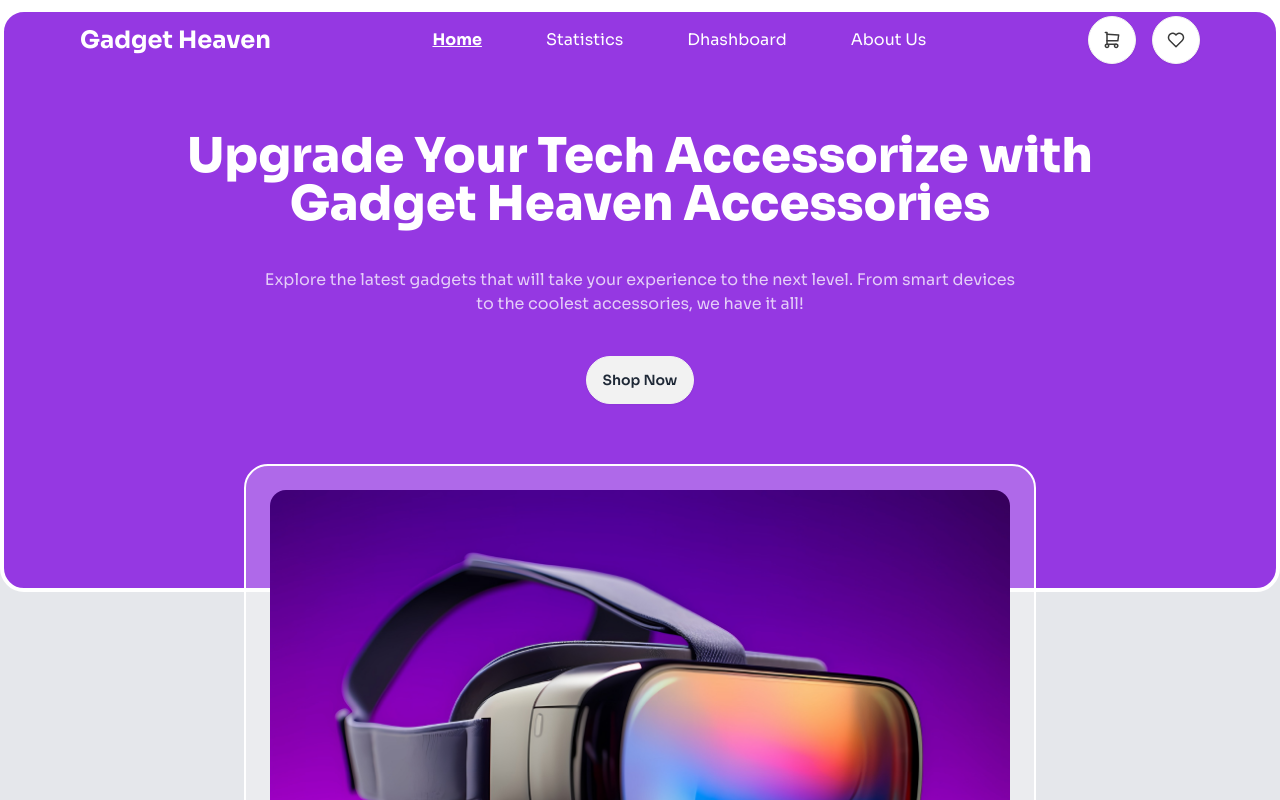
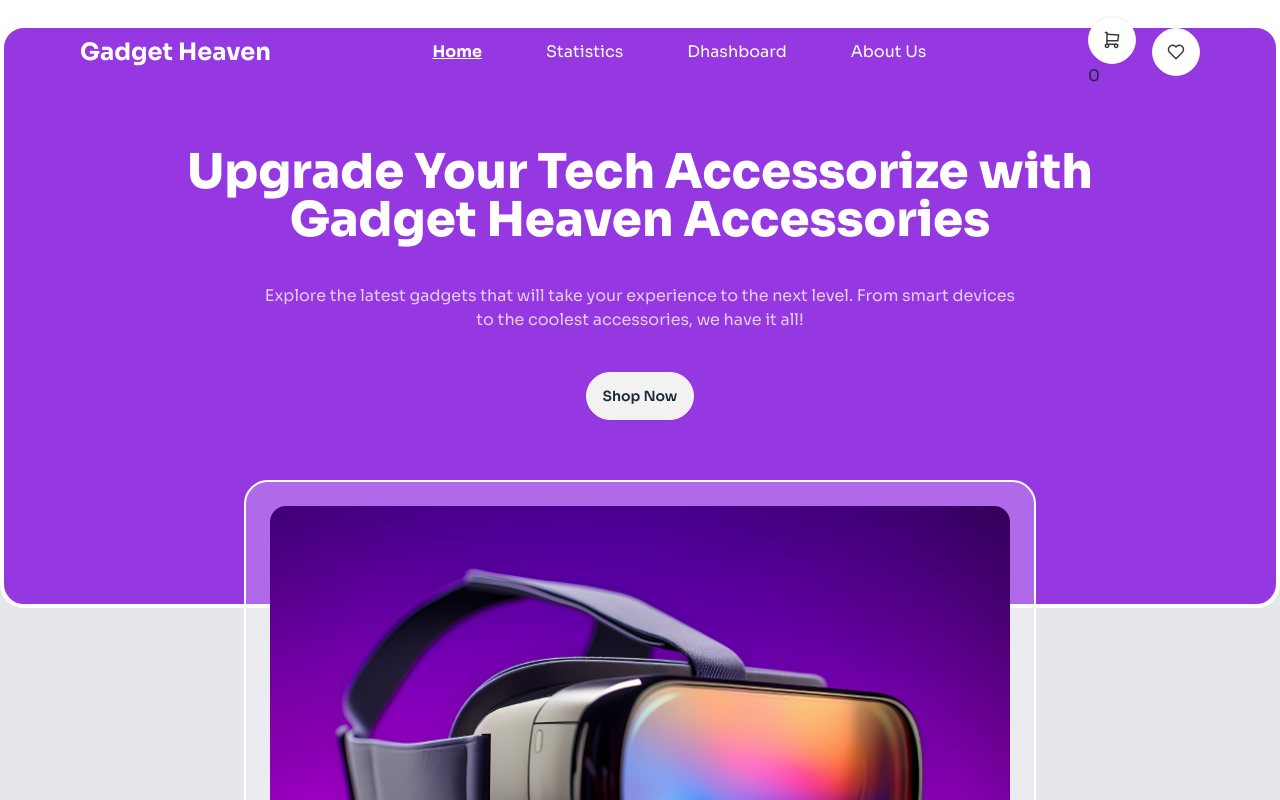
Before and after one commit to programming-hero-web-course-4/b10a8-gadget-heaven-Ajmain-Fayek, a React (Vite) app: page / in a window 1280 px wide. Shown: the top 800 px of the page. Built offline with nearby package versions, Linux system fonts and the light colour scheme.

Commit message:
Carts setting into localStorage

```diff
--- a/src/Components/Navbar.jsx
+++ b/src/Components/Navbar.jsx
@@ -3,17 +3,19 @@ import WishList_SVG from "./WishList_SVG";
 import AddToCard_SVG from "./AddToCard_SVG";
 import { NavLink, Link, useLocation } from "react-router-dom";
 import CartWishContext from "../Context/ButtonsActiveStateContext";
+import AddToCartContext from "../Context/AddToCartContext";
 
 const Navbar = () => {
     const { cartBtn, wishListBtn, defaultBtn, toggleCart, toggleWishlist } =
         useContext(CartWishContext);
+    const {cartNumber} = useContext(AddToCartContext)
 
-    const location = useLocation()
+    const location = useLocation();
 
-    const [ toggle, setToggle ] = useState(true);
+    const [toggle, setToggle] = useState(true);
 
     useEffect(() => {
-        if ((location.pathname == "/")) {
+        if (location.pathname == "/") {
             return setToggle(true);
         } else return setToggle(false);
     }, [location]);
@@ -87,11 +89,7 @@ const Navbar = () => {
                 <Link
                     onClick={defaultBtn}
                     to="/"
-                    style={
-                        toggle
-                            ? { color: "white" }
-                            : { color: "black" }
-                    }
+                    style={toggle ? { color: "white" } : { color: "black" }}
                     className="text-lg sm:text-xl lg:text-2xl font-bold cursor-pointer"
                 >
                     Gadget Heaven
@@ -152,6 +150,7 @@ const Navbar = () => {
                 </ul>
             </div>
             <div className="cartWishBtn gap-4">
+                <div className="relative">
                     <NavLink
                         onClick={cartBtn}
                         to="/dashboard"
@@ -163,6 +162,9 @@ const Navbar = () => {
                     >
                         <AddToCard_SVG />
                     </NavLink>
+                    <p>{cartNumber}</p>
+                </div>
+                <div className="relative">
                     <NavLink
                         onClick={wishListBtn}
                         to="/dashboard/wishlist"
@@ -176,6 +178,7 @@ const Navbar = () => {
                     </NavLink>
                 </div>
             </div>
+        </div>
     );
 };
 
--- /dev/null
+++ b/src/Context/AddToCartContext.jsx
@@ -0,0 +1,6 @@
+// Add to card context
+import { createContext } from "react";
+
+const AddToCartContext = createContext();
+
+export default AddToCartContext;
--- /dev/null
+++ b/src/Context/AddToCartState.jsx
@@ -0,0 +1,50 @@
+import AddToCartContext from "./AddToCartContext";
+import React, { useState } from "react";
+
+const AddToCartState = (props) => {
+    const cartCount = () => {
+        if (localStorage.getItem("carts")) {
+            const number = JSON.parse(localStorage.getItem("carts"));
+            return number.length;
+        } else return 0;
+    };
+
+    const [cartNumber, setCartNumber] = useState(cartCount());
+
+    const showAlert = () => {
+        alert("product already in Cart");
+        return;
+    };
+
+    const handleCart = (laptop) => {
+        if (localStorage.getItem("carts")) {
+            const previusCart = JSON.parse(localStorage.getItem("carts"));
+
+            // Set product in to the cart Calling this function
+            const setCart = () => {
+                previusCart.push(laptop);
+                localStorage.setItem("carts", JSON.stringify(previusCart));
+                // increase Cart Number
+                setCartNumber(cartNumber + 1);
+            };
+
+            // Cheke product is already in cart or not, if not then call setCart() function
+            previusCart.map((product) => {
+                product.product_id == laptop.product_id
+                    ? showAlert()
+                    : setCart();
+            });
+        } else {
+            localStorage.setItem("carts", JSON.stringify([laptop]));
+            setCartNumber(cartNumber + 1);
+        }
+    };
+
+    return (
+        <AddToCartContext.Provider value={{ handleCart, cartNumber }}>
+            {props.children}
+        </AddToCartContext.Provider>
+    );
+};
+
+export default AddToCartState;
--- a/src/MainLayout/MainLayout.jsx
+++ b/src/MainLayout/MainLayout.jsx
@@ -4,22 +4,27 @@ import Footer from "../Components/Footer";
 import { Outlet } from "react-router-dom";
 import CartWishState from "../Context/CartWishState";
 import ProductDetailsState from "../Context/ProductDetailsState";
+import AddToCartState from "../Context/AddToCartState";
 
 const MainLayout = () => {
     return (
         <CartWishState>
+            <AddToCartState>
                 <div>
                     {/* Navbar */}
                     <Navbar />
+
                     {/* Outlet */}
                     <ProductDetailsState>
                         <div className="bg-gray-200 pt-2 pb-10">
                             <Outlet />
                         </div>
                     </ProductDetailsState>
+
                     {/* Footer */}
                     <Footer />
                 </div>
+            </AddToCartState>
         </CartWishState>
     );
 };
--- a/src/Pages/Home.jsx
+++ b/src/Pages/Home.jsx
@@ -22,7 +22,7 @@ const Home = () => {
             <div
                 className={
                     toggle
-                        ? "mx-auto max-w-screen-2xl bg-color-pirmary rounded-3xl border-4 border-white shadow-primary-shadow pt-20 pb-36 -mt-20"
+                        ? "mx-auto max-w-screen-2xl bg-color-pirmary rounded-3xl border-4 border-white shadow-primary-shadow pt-20 pb-36 -mt-[88px]"
                         : "mx-auto max-w-screen-2xl bg-color-pirmary rounded-3xl border-4 border-white shadow-primary-shadow pt-10 pb-36"
                 }
             >
@@ -49,7 +49,7 @@ const Home = () => {
             <div className="max-w-screen-2xl mx-auto px-2 sm:px-6 md:px-10 lg:px-28 -mt-32 mb-10">
                 <div className="lg:w-3/4 w-11/12 mx-auto border-2 border-white rounded-3xl p-4 lg:p-6 bg-gray-50/25">
                     <img
-                        className="w-full object-cover mx-auto rounded-2xl"
+                        className="w-full max-h-[500px] object-cover object-center mx-auto rounded-2xl"
                         src={Banner}
                         alt="Gadget Heaven Banner Image"
                     />
--- a/src/Pages/ProductDetails.jsx
+++ b/src/Pages/ProductDetails.jsx
@@ -4,11 +4,11 @@ import Heading from "../Components/Heading";
 import AddToCard_SVG from "../Components/AddToCard_SVG";
 import WishList_SVG from "../Components/WishList_SVG";
 import ReactStars from "react-rating-stars-component";
+import AddToCartContext from "../Context/AddToCartContext";
 
 const ProductDetails = () => {
     const { productDetails } = useContext(ProductDetailsContext);
-
-    console.log(productDetails);
+    const {handleCart} = useContext(AddToCartContext)
 
     const {
         product_image,
@@ -28,6 +28,8 @@ const ProductDetails = () => {
         isHalf: true,
         edit: false,
     };
+
+
 
     return (
         <>
@@ -75,10 +77,10 @@ const ProductDetails = () => {
 
                     {/* Ratting */}
                     <div className="space-y-1">
-                        <p className="font-semibold">Ratting</p>
+                        <p className="font-semibold">Rating ⭐</p>
                         <div className="flex items-center gap-2">
                             <ReactStars {...ratingStar} />
-                            <p className="bg-gray-200 py-1 px-2 rounded-full">
+                            <p className="bg-gray-200 py-1 px-4 rounded-full">
                                 {rating}
                             </p>
                         </div>
@@ -86,7 +88,10 @@ const ProductDetails = () => {
 
                     {/* Buttons Sections */}
                     <div className="flex items-center justify-start gap-2">
-                        <button className="flex items-center justify-center gap-1.5 text-white btn rounded-full bg-color-pirmary">
+                        <button
+                            onClick={() => handleCart(productDetails)}
+                            className="flex items-center justify-center gap-1.5 text-white btn rounded-full bg-color-pirmary"
+                        >
                             Add to Cart <AddToCard_SVG strokeColor="#ffffff" />
                         </button>
                         <button className="btn btn-circle bg-white border-gray-300">
--- a/src/Routes/Routes.jsx
+++ b/src/Routes/Routes.jsx
@@ -29,7 +29,7 @@ const routes = createBrowserRouter([
                         <Home />
                     </>
                 ),
-                loader: async () => await fetch("/Iphone.json"),
+                loader: async () => await fetch("/Laptops.json"),
             },
             {
                 path: "/laptops",
```
Lines whose indentation alone changed are shown as unchanged.
